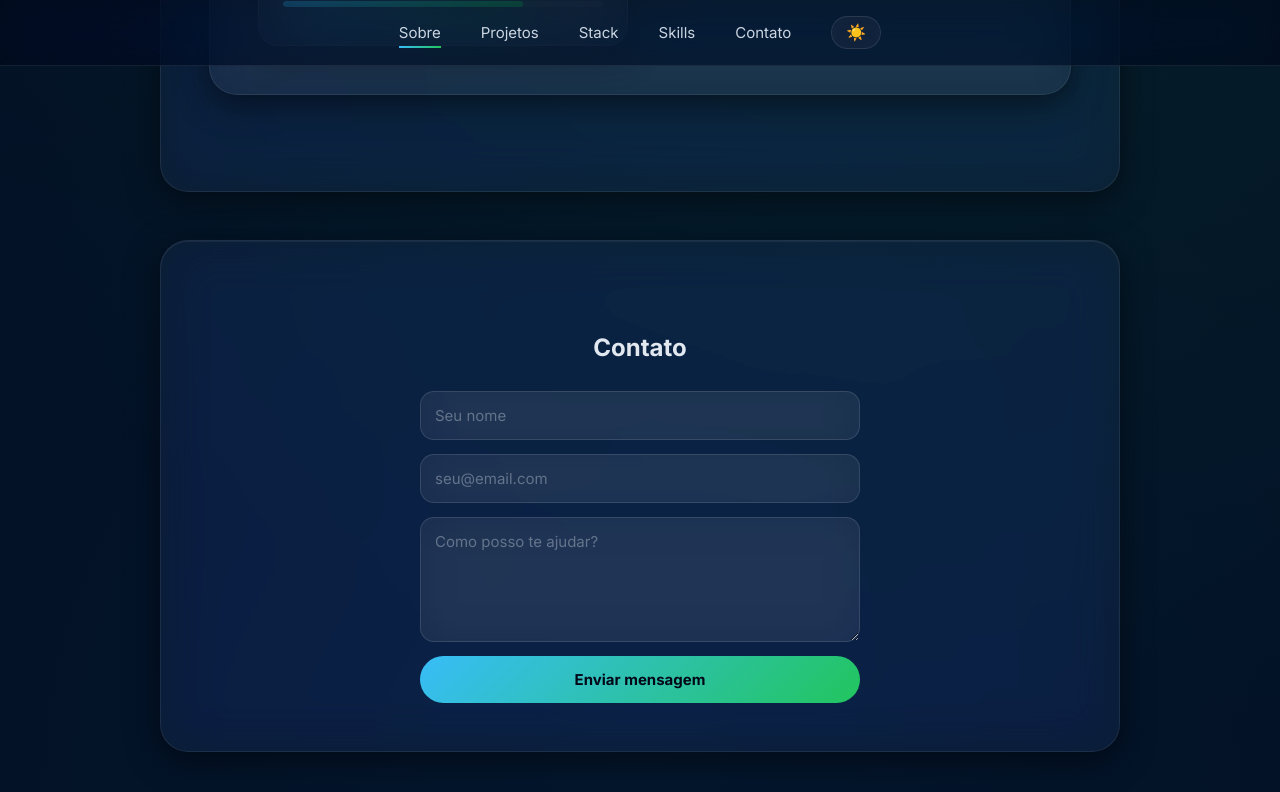
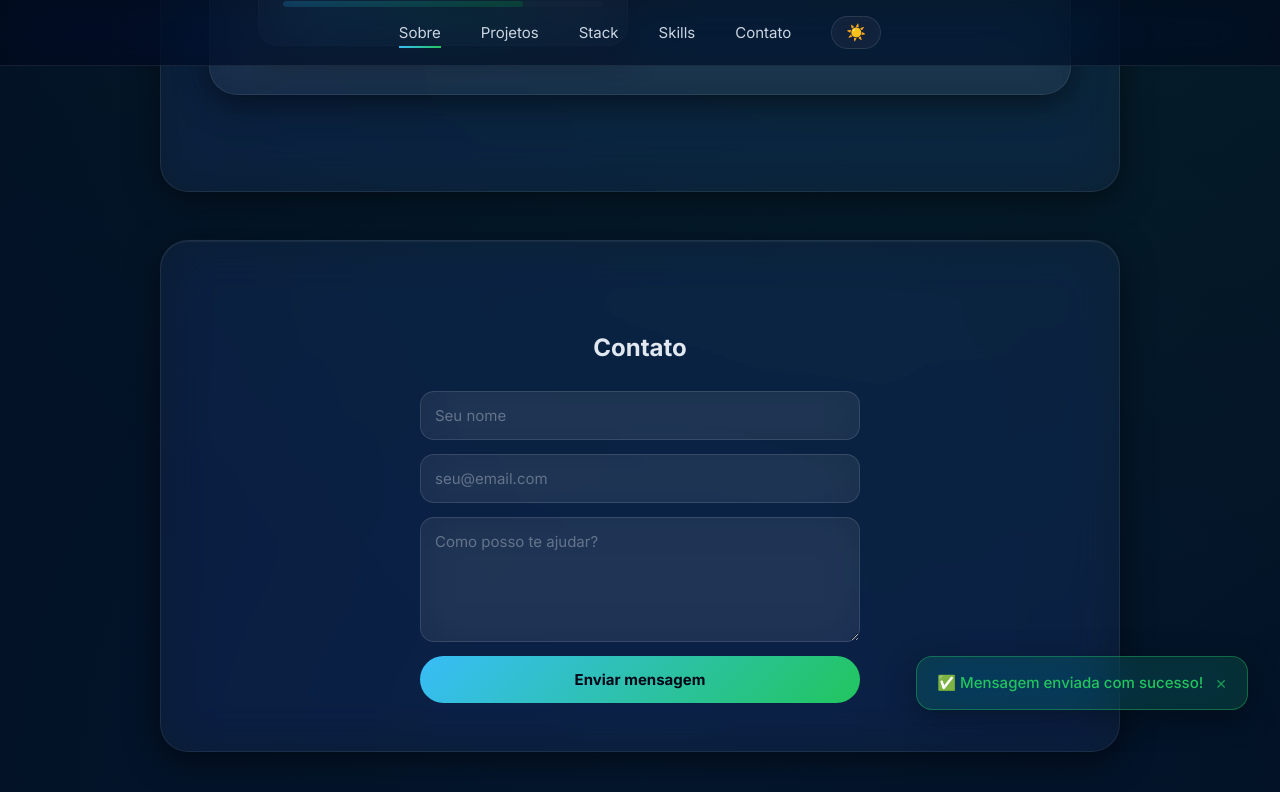
Before and after one commit to Risouza93/crztech, a React (Create React App) app: page / in a window 1280 px wide. Both pictures are taken after typing "Sample", "name@example.com", "Sample" into the empty fields and a click on the button "Enviar mensagem". Shown: the part 4304-5096 px from the top of the page. Built offline with nearby package versions, Linux system fonts and the light colour scheme.

Commit message:
feat: dark mode, skills, cursor, hamburguer, scroll-to-top, toast notifications

```diff
--- a/src/App.js
+++ b/src/App.js
@@ -7,10 +7,11 @@ import Nav from "./components/Nav";
 import Sections from "./components/Sections";
 import ScrollToTop from "./components/ScrollToTop";
 import CustomCursor from "./components/CustomCursor";
+import Toast from "./components/Toast";
 
 function App() {
   const [form, setForm] = useState({ nome: "", email: "", mensagem: "" });
-  const [status, setStatus] = useState({ mensagem: "", tipo: "" });
+  const [toast, setToast] = useState({ message: "", type: "" });
   const [loading, setLoading] = useState(false);
 
   const scrollTo = useCallback((id) => {
@@ -37,13 +38,12 @@ function App() {
   const handleSubmit = (e) => {
     e.preventDefault();
     if (!form.nome || !form.email) {
-      setStatus({ mensagem: "⚠️ Preencha todos os campos!", tipo: "erro" });
+      setToast({ message: "⚠️ Preencha todos os campos!", type: "erro" });
       return;
     }
     setLoading(true);
-    setStatus({ mensagem: "", tipo: "" });
     setTimeout(() => {
-      setStatus({ mensagem: "✅ Mensagem enviada com sucesso!", tipo: "sucesso" });
+      setToast({ message: "✅ Mensagem enviada com sucesso!", type: "sucesso" });
       setForm({ nome: "", email: "", mensagem: "" });
       setLoading(false);
     }, 2000);
@@ -53,11 +53,16 @@ function App() {
     <ThemeProvider>
       <CustomCursor />
       <ScrollToTop />
+      <Toast
+        message={toast.message}
+        type={toast.type}
+        onClose={() => setToast({ message: "", type: "" })}
+      />
       <Header scrollContato={scrollContato} />
       <Nav scrollTo={scrollTo} />
       <Sections
         form={form}
-        status={status}
+        status={toast}
         loading={loading}
         handleChange={handleChange}
         handleSubmit={handleSubmit}
--- /dev/null
+++ b/src/components/Toast.js
@@ -0,0 +1,18 @@
+import { useEffect } from "react";
+
+export default function Toast({ message, type, onClose }) {
+  useEffect(() => {
+    if (!message) return;
+    const timer = setTimeout(onClose, 4000);
+    return () => clearTimeout(timer);
+  }, [message, onClose]);
+
+  if (!message) return null;
+
+  return (
+    <div className={`toast toast--${type}`} role="alert">
+      <span>{message}</span>
+      <button className="toast-close" onClick={onClose}>✕</button>
+    </div>
+  );
+}
--- a/src/style.css
+++ b/src/style.css
@@ -664,3 +664,65 @@ body.has-custom-cursor * { cursor: none !important; }
   transform: translateY(-4px) scale(1.1);
   box-shadow: 0 12px 32px rgba(56,189,248,0.5);
 }
+
+/* ========================= */
+/* TOAST NOTIFICATIONS */
+/* ========================= */
+.toast {
+  position: fixed;
+  bottom: 90px;
+  right: 32px;
+  display: flex;
+  align-items: center;
+  gap: 12px;
+  padding: 14px 20px;
+  border-radius: 16px;
+  font-size: 15px;
+  font-family: inherit;
+  font-weight: 500;
+  backdrop-filter: var(--blur);
+  -webkit-backdrop-filter: var(--blur);
+  box-shadow: 0 8px 32px rgba(0,0,0,0.3);
+  z-index: 99999;
+  animation: toast-in 0.4s cubic-bezier(.22,1,.36,1);
+  max-width: 340px;
+}
+
+.toast--sucesso {
+  background: rgba(34,197,94,0.15);
+  border: 1px solid rgba(34,197,94,0.4);
+  color: #22c55e;
+}
+
+.toast--erro {
+  background: rgba(239,68,68,0.15);
+  border: 1px solid rgba(239,68,68,0.4);
+  color: #ef4444;
+}
+
+.toast-close {
+  background: none;
+  border: none;
+  color: inherit;
+  cursor: pointer;
+  font-size: 14px;
+  opacity: 0.7;
+  padding: 0;
+  font-family: inherit;
+  transition: opacity 0.2s ease;
+}
+
+.toast-close:hover {
+  opacity: 1;
+}
+
+@keyframes toast-in {
+  from {
+    opacity: 0;
+    transform: translateY(20px) scale(0.95);
+  }
+  to {
+    opacity: 1;
+    transform: translateY(0) scale(1);
+  }
+}
```
